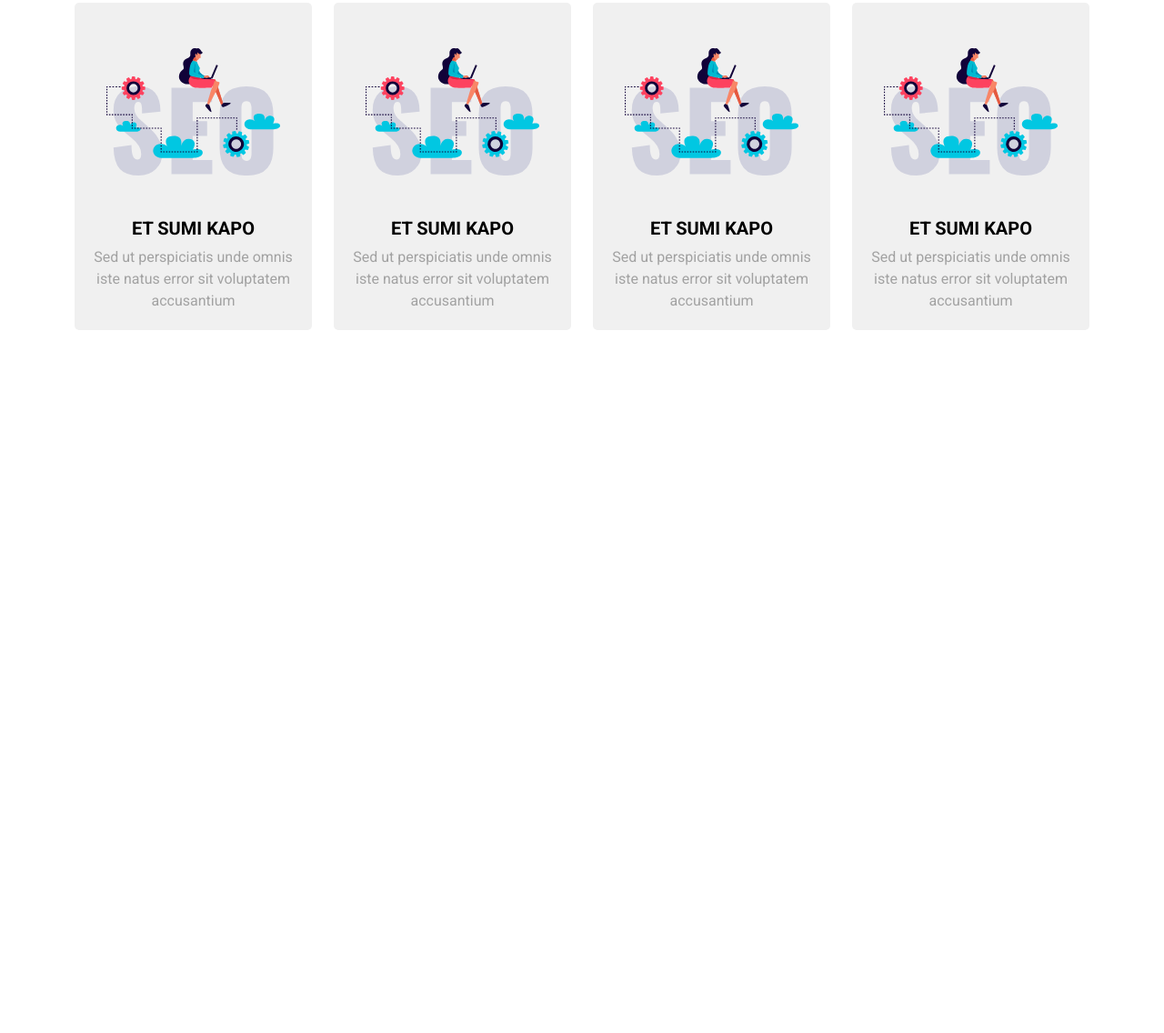
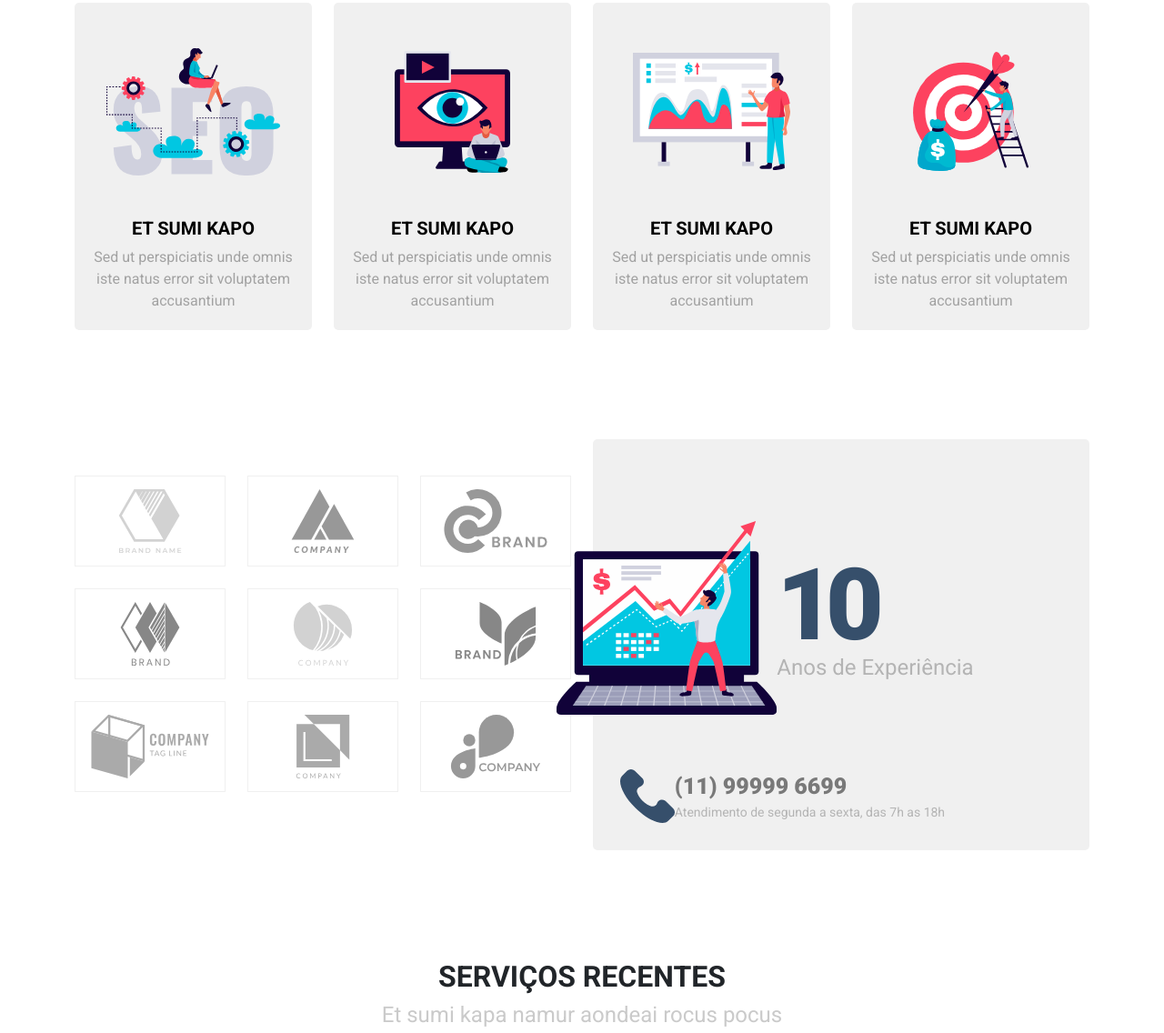
Before and after one commit to miguelmorais7/Learning-Bootstrap, a plain HTML site: page Bootstrap_5.0.0/index.html in a window 1280 px wide. Shown: the part 1385-2521 px from the top of the page at 91% size. Before the commit the page ends 1868 px from the top, so only its background shows below. Drawn offline with nearby package versions, Linux system fonts and the light colour scheme.

Commit message:
add clients page

```diff
--- a/Bootstrap_5.0.0/css/custom.css
+++ b/Bootstrap_5.0.0/css/custom.css
@@ -82,3 +82,72 @@ body, html{
 #servicos a.destaque .img-container img{
     max-height: 160px;
 }
+
+#clientes a.link-cliente{
+    padding: 0 15px;
+    background: #fff;
+    display: flex;
+    align-items: center;
+    justify-content: center;
+    border: solid 1px var(--light);
+    height: 100px;
+    transition: ease-out all 0.2s;
+}
+
+#clientes a.link-cliente:hover{
+    transform: scale(1.2);
+    box-shadow: 0 0 15px 0 rgba(0, 0, 0, 0.15);
+}
+
+#clientes a.link-cliente img{
+    filter: grayscale(100%);
+    max-height: 70px;
+    width: 100%;
+    opacity: 0.6;
+}
+
+#clientes a.link-cliente img:hover{
+    filter: none;
+    opacity: 1;
+}
+
+#clientes .cliente-text{
+    display: flex;
+    flex-direction: column;
+    justify-content: space-between;
+    padding: 30px;
+    background-color: var(--light);
+    border-radius: 5px;
+}
+
+#clientes .cliente-text .imagem{
+    padding: 60px 0;
+    display: flex;
+    align-items: center;
+    margin-left: -70px;
+    color: #b4b4b4;
+    font-size: 24px;
+    line-height: 26px;
+}
+
+#clientes .cliente-text .imagem span{
+    color: var(--secondary);
+    font-size: 110px;
+    line-height: 110px;
+    letter-spacing: -10px;
+    font-weight: 900;
+    display: block;
+}
+
+#clientes .cliente-text .telefone{
+    display: flex;
+    font-size: 14px;
+    color: #b4b4b4;
+}
+
+#clientes .cliente-text .telefone span{
+    font-size: 25px;
+    color: #797979;
+    font-weight: 900;
+    display: block;
+}
--- a/Bootstrap_5.0.0/css/responsive.css
+++ b/Bootstrap_5.0.0/css/responsive.css
@@ -21,4 +21,12 @@
     #servicos a.destaque .img-container img{
         max-height: 120px;
     }
+
+    #clientes .cliente-texto .imagem{
+        padding: 10px 0 30px 0;
+    }
+
+    #clientes ,.cliente-texto .imagem img{
+        max-width: 150px;
+    }
 }
--- a/Bootstrap_5.0.0/index.html
+++ b/Bootstrap_5.0.0/index.html
@@ -112,7 +112,7 @@
 				<div class="col-lg-3 col-md-6 mb-4 mb-lg-0">
 					<a href="#" class="destaque">
 						<div class="img-container mb-3">
-							<img src="./assets/destaque1.svg" class="img-fluid">
+							<img src="./assets/destaque2.svg" class="img-fluid">
 						</div>
 						<h5 class="text-uppercase">Et sumi kapo</h5>
 						<p class="mb-0">Sed ut perspiciatis unde omnis iste natus error sit voluptatem accusantium</p>
@@ -121,7 +121,7 @@
 				<div class="col-lg-3 col-md-6 mb-4 mb-lg-0">
 					<a href="#" class="destaque">
 						<div class="img-container mb-3">
-							<img src="./assets/destaque1.svg" class="img-fluid">
+							<img src="./assets/destaque3.svg" class="img-fluid">
 						</div>
 						<h5 class="text-uppercase">Et sumi kapo</h5>
 						<p class="mb-0">Sed ut perspiciatis unde omnis iste natus error sit voluptatem accusantium</p>
@@ -130,7 +130,7 @@
 				<div class="col-lg-3 col-md-6 mb-4 mb-lg-0">
 					<a href="#" class="destaque">
 						<div class="img-container mb-3">
-							<img src="./assets/destaque1.svg" class="img-fluid">
+							<img src="./assets/destaque4.svg" class="img-fluid">
 						</div>
 						<h5 class="text-uppercase">Et sumi kapo</h5>
 						<p class="mb-0">Sed ut perspiciatis unde omnis iste natus error sit voluptatem accusantium</p>
@@ -143,9 +143,95 @@
 
 	<!--CLIENTS-->
 	<div id="clientes" class="block">
-		<div class="container"></div>
+		<div class="container">
+			<div class="row">
+				<div class="col-md-6 align-self-center">
+					<div class="row">
+						<div class="col-sm-4 col-6 mb-4">
+							<a href="#" class="link-cliente">
+								<img src="./assets/clientes/logo1.svg" class="img-fluid"/>
+							</a>
+						</div>
+						<div class="col-sm-4 col-6 mb-4">
+							<a href="#" class="link-cliente">
+								<img src="./assets/clientes/logo2.svg" class="img-fluid"/>
+							</a>
+						</div>
+						<div class="col-sm-4 col-6 mb-4">
+							<a href="#" class="link-cliente">
+								<img src="./assets/clientes/logo3.svg" class="img-fluid"/>
+							</a>
+						</div>
+						<div class="col-sm-4 col-6 mb-4">
+							<a href="#" class="link-cliente">
+								<img src="./assets/clientes/logo4.svg" class="img-fluid"/>
+							</a>
+						</div>
+						<div class="col-sm-4 col-6 mb-4">
+							<a href="#" class="link-cliente">
+								<img src="./assets/clientes/logo5.svg" class="img-fluid"/>
+							</a>
+						</div>
+						<div class="col-sm-4 col-6 mb-4">
+							<a href="#" class="link-cliente">
+								<img src="./assets/clientes/logo6.svg" class="img-fluid"/>
+							</a>
+						</div>
+						<div class="col-sm-4 col-6 mb-4">
+							<a href="#" class="link-cliente">
+								<img src="./assets/clientes/logo7.svg" class="img-fluid"/>
+							</a>
+						</div>
+						<div class="col-sm-4 col-6 mb-4">
+							<a href="#" class="link-cliente">
+								<img src="./assets/clientes/logo8.svg" class="img-fluid"/>
+							</a>
+						</div>
+						<div class="col-sm-4 col-6 mb-4">
+							<a href="#" class="link-cliente">
+								<img src="./assets/clientes/logo9.svg" class="img-fluid"/>
+							</a>
+						</div>
+					</div>
+				</div>
+				<div class="col-md-6 align-self-center">
+					<div class="cliente-text ml-5">
+						<div class="imagem">
+							<img src="./assets/clientes-img.svg"/>
+							<div class="d-inline-block pl-md-0 pl-3">
+								<span>10</span>
+								Anos de Experiência
+							</div>
+						</div>
+						<div class="telefone">
+							<img src="./assets/phone.svg" class="img-fluid"/>
+							<div class="d-inline-block pl-3">
+								<span>(11) 99999 6699</span>
+								Atendimento de segunda a sexta, das 7h as 18h
+							</div>
+						</div>
+					</div>
+				</div>
+			</div>
+		</div>
 	</div>
 	<!--/CLIENTS-->
+
+	<!--SERVICOS-->
+	<div id="servicos" class="block">
+		<div class="container">
+			<h2 class="title text-center">Serviços Recentes</h2>
+			<h4 class="subtitle text-center">Et sumi kapa namur aondeai rocus pocus</h4>
+			<div class="row">
+				<div class="col-lg-4 col-6 mb-4">
+					<a href="./assets/servicos/1.jpg">
+						<img src="./assets/servicos/1.jpg" class="img-fluid mb-2"/>
+					</a>
+				</div>
+			</div>
+		</div>
+	</div>
+	<!--/SERVICOS-->
 
 	<script src="https://cdn.jsdelivr.net/npm/@popperjs/core@2.5.4/dist/umd/popper.min.js"
 		integrity="sha384-q2kxQ16AaE6UbzuKqyBE9/u/KzioAlnx2maXQHiDX9d4/zp8Ok3f+M7DPm+Ib6IU"
```
